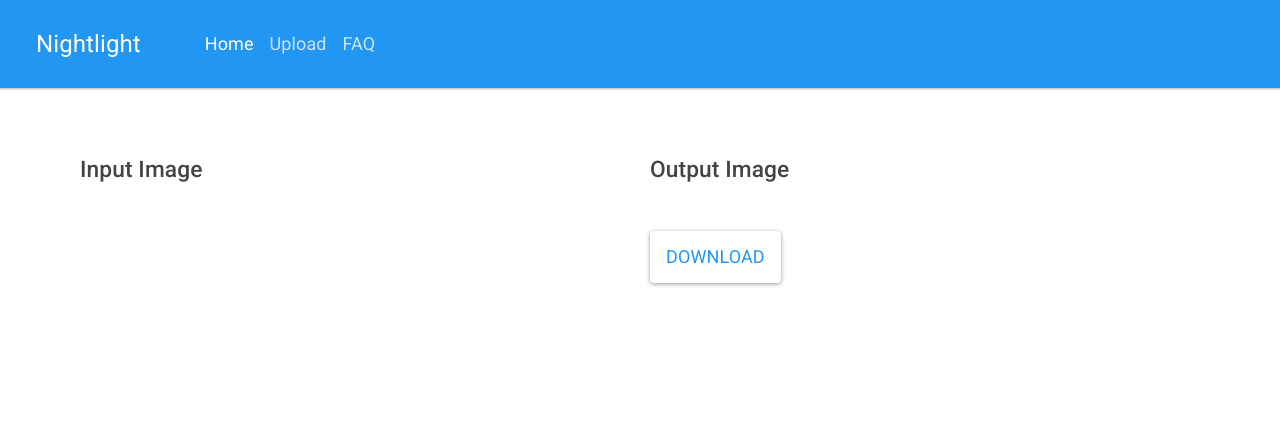
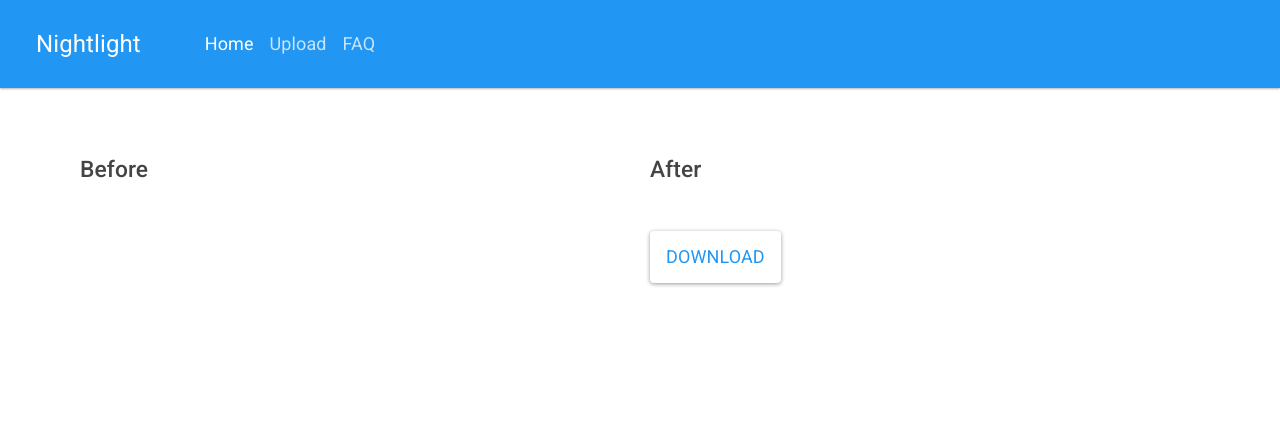
Before and after one commit to compscikaran/nightlight-web, a Django app: template templates/transform/preview.html in a window 1280 px wide. Shown: the top 424 px of the page. Run offline with Django 3.2, Linux system fonts and the light colour scheme; the template is opened without the code that fills it, so the values that code supplies are empty; some libraries are stand-ins or nearby versions.

Commit message:
Fixed rendering distortion issue and enhanced UI
Signed-off-by: Karan Gupta <gkaran184@gmail.com>

```diff
--- a/static/assets/main.css
+++ b/static/assets/main.css
@@ -1,3 +1,7 @@
 a,label {
     font-size: 18px;
 }
+form {
+    width: 200px;
+    margin: 0 auto;
+}
--- a/templates/transform/preview.html
+++ b/templates/transform/preview.html
@@ -3,14 +3,14 @@
 <div class="container">
     <div class="row">
         <div class="col-md-6" style="padding:10px">
-        <h3>Input Image</h3>
+        <h3>Before</h3>
         <img src="{{ input }}" width="400px" height="auto" class="img-fluid">
         </div>
         <div class="col-md-6" style="padding:10px;">
-        <h3>Output Image</h3>
+        <h3>After</h3>
         <img src="{{ preview }}"width="400px" height="auto" class="img-fluid">
         <br><br>
-        <button type="submit" class="btn btn-secondary"><a href="{{output}}">Download</a></button>
+        <button type="submit" class="btn btn-sucess"><a href="{{output}}">Download</a></button>
         <br><br><br><br><br><br><br><br><br><br>
         </div>
     </div>
--- a/templates/transform/upload.html
+++ b/templates/transform/upload.html
@@ -4,13 +4,15 @@
     <div class="row">
         <div class="col-md-3"></div>
         <div class="col-md-6">
-        <h5 style="color:red;"><i>{{ error }}</i></h5>
+        <div class="jumbotron" >
+            <h5 style="color:red;"><i>{{ error }}</i></h5>
             <form id="uploadform" method="POST" action="{% url 'upload' %}" enctype="multipart/form-data">
             {% csrf_token %}
             <label for="image">Select Image</label>
             <input type="file" class="form-control-file" id="exampleInputFile" aria-describedby="fileHelp" name="image"><br><br>
-            <button type="submit" class="btn btn-secondary">Submit</button>
+            <button type="submit" class="btn btn-primary ">Submit</button>
             </form>
+        </div>
             <br><br><br><br><br><br><br><br><br><br>
         </div>
         <div class="col-md-3"></div>
--- a/transform/utilities.py
+++ b/transform/utilities.py
@@ -35,6 +35,5 @@ def calculate_black_level(filename):
 # Render out raw file to .png
 def render_raw(image, savename):
     im = rawpy.imread(image)
-    rgb = im.postprocess(use_camera_wb=True, half_size=False, no_auto_bright=True, output_bps=16)
-    rgb2 = rgb.astype(np.uint8)
-    imageio.imwrite(savename, rgb2)
+    rgb = im.postprocess(use_camera_wb=True, half_size=False, no_auto_bright=True, output_bps=8)
+    imageio.imwrite(savename, rgb)
```
